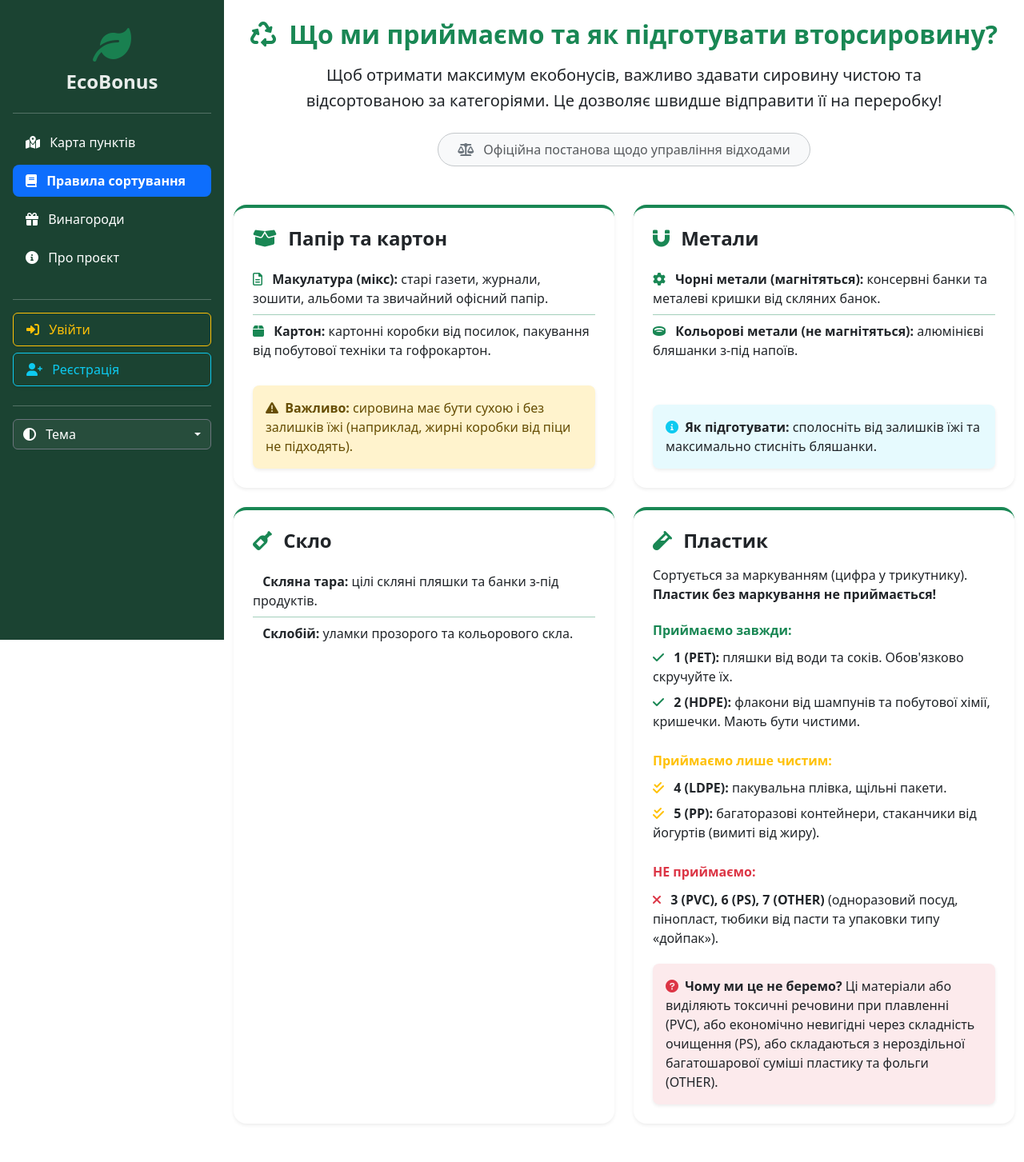
After one commit to Hlynskyi19/PROJECT, a Django app: page /rules/ in a window 1280 px wide. The commit adds this page. Shown: the whole page at 80% size. Run offline with Django 5.2, Linux system fonts and the light colour scheme; some libraries are stand-ins or nearby versions.

Commit message:
Added a tab with sorting rules
Co-authored-by: Copilot <copilot@github.com>

```diff
--- a/itproger/main/templates/main/layout.html
+++ b/itproger/main/templates/main/layout.html
@@ -49,6 +49,11 @@
             <li class="nav-item mb-2">
                 <a href="{% url 'home' %}" class="nav-link text-white {% if request.resolver_match.url_name == 'home' %}active fw-bold{% endif %}" style="{% if request.resolver_match.url_name != 'home' %}background: none;{% endif %}; border-radius: 8px;">
                     <i class="fa-solid fa-map-location-dot me-2"></i> Карта пунктів
+                </a>
+            </li>
+            <li class="nav-item mb-2">
+                <a href="{% url 'rules' %}" class="nav-link text-white {% if request.resolver_match.url_name == 'rules' %}active fw-bold{% endif %}" style="{% if request.resolver_match.url_name != 'rules' %}background: none;{% endif %}; border-radius: 8px;">
+                    <i class="fa-solid fa-book me-2"></i> Правила сортування
                 </a>
             </li>
             <li class="nav-item mb-2">
--- /dev/null
+++ b/itproger/main/templates/main/rules.html
@@ -0,0 +1,143 @@
+{% extends 'main/layout.html' %}
+
+{% block title %}Правила сортування - EcoBonus{% endblock %}
+
+{% block content %}
+<div class="container mt-4 mb-5">
+
+    <!-- Заголовок сторінки -->
+    <div class="text-center mb-5">
+        <h2 class="fw-bold text-success mb-3">
+            <i class="fa-solid fa-recycle me-2"></i> Що ми приймаємо та як підготувати вторсировину?
+        </h2>
+        <p class="fs-5 text-body mx-auto" style="max-width: 800px; line-height: 1.6;">
+            Щоб отримати максимум екобонусів, важливо здавати сировину чистою та відсортованою за категоріями. Це дозволяє швидше відправити її на переробку!
+        </p>
+
+        <!-- Офіційне покликання на постанову -->
+        <div class="mt-4">
+            <a href="https://zakon.rada.gov.ua/laws/show/1102-2023-%D0%BF#Text" target="_blank" class="btn border border-secondary-subtle rounded-pill text-muted px-4 py-2" style="background-color: var(--bs-tertiary-bg); transition: all 0.2s;">
+                <i class="fa-solid fa-scale-balanced me-2 text-secondary"></i>
+                Офіційна постанова щодо управління відходами
+            </a>
+        </div>
+    </div>
+
+    <!-- Сітка карток -->
+    <div class="row g-4">
+
+        <!-- 1. Папір та картон -->
+        <div class="col-lg-6">
+            <div class="card shadow-sm border-0 bg-body rounded-4 h-100 border-success border-top border-4">
+                <div class="card-body p-4 d-flex flex-column">
+                    <h4 class="fw-bold text-body mb-3">
+                        <i class="fa-solid fa-box-open text-success me-2"></i> Папір та картон
+                    </h4>
+                    <ul class="list-group list-group-flush mb-4">
+                        <li class="list-group-item bg-body text-body border-success-subtle px-0">
+                            <i class="fa-regular fa-file-lines text-success me-2"></i>
+                            <strong>Макулатура (мікс):</strong> старі газети, журнали, зошити, альбоми та звичайний офісний папір.
+                        </li>
+                        <li class="list-group-item bg-body text-body border-success-subtle px-0">
+                            <i class="fa-solid fa-box text-success me-2"></i>
+                            <strong>Картон:</strong> картонні коробки від посилок, пакування від побутової техніки та гофрокартон.
+                        </li>
+                    </ul>
+                    <div class="alert alert-warning border-0 shadow-sm mt-auto mb-0 rounded-3">
+                        <i class="fa-solid fa-triangle-exclamation me-1"></i> <strong>Важливо:</strong> сировина має бути сухою і без залишків їжі (наприклад, жирні коробки від піци не підходять).
+                    </div>
+                </div>
+            </div>
+        </div>
+
+        <!-- 2. Метали -->
+        <div class="col-lg-6">
+            <div class="card shadow-sm border-0 bg-body rounded-4 h-100 border-success border-top border-4">
+                <div class="card-body p-4 d-flex flex-column">
+                    <h4 class="fw-bold text-body mb-3">
+                        <i class="fa-solid fa-magnet text-success me-2"></i> Метали
+                    </h4>
+                    <ul class="list-group list-group-flush mb-4">
+                        <li class="list-group-item bg-body text-body border-success-subtle px-0">
+                            <i class="fa-solid fa-gear text-success me-2"></i>
+                            <strong>Чорні метали (магнітяться):</strong> консервні банки та металеві кришки від скляних банок.
+                        </li>
+                        <li class="list-group-item bg-body text-body border-success-subtle px-0">
+                            <i class="fa-solid fa-ring text-success me-2"></i>
+                            <strong>Кольорові метали (не магнітяться):</strong> алюмінієві бляшанки з-під напоїв.
+                        </li>
+                    </ul>
+                    <div class="alert alert-info border-0 shadow-sm mt-auto mb-0 rounded-3" style="background-color: rgba(13, 202, 240, 0.1); color: inherit;">
+                        <i class="fa-solid fa-circle-info text-info me-1"></i> <strong>Як підготувати:</strong> сполосніть від залишків їжі та максимально стисніть бляшанки.
+                    </div>
+                </div>
+            </div>
+        </div>
+
+        <!-- 3. Скло -->
+        <div class="col-lg-6">
+            <div class="card shadow-sm border-0 bg-body rounded-4 h-100 border-success border-top border-4">
+                <div class="card-body p-4 d-flex flex-column">
+                    <h4 class="fw-bold text-body mb-3">
+                        <i class="fa-solid fa-wine-bottle text-success me-2"></i> Скло
+                    </h4>
+                    <ul class="list-group list-group-flush mb-4">
+                        <li class="list-group-item bg-body text-body border-success-subtle px-0">
+                            <i class="fa-solid fa-jar text-success me-2"></i>
+                            <strong>Скляна тара:</strong> цілі скляні пляшки та банки з-під продуктів.
+                        </li>
+                        <li class="list-group-item bg-body text-body border-success-subtle px-0">
+                            <i class="fa-solid fa-cubes-stacked text-success me-2"></i>
+                            <strong>Склобій:</strong> уламки прозорого та кольорового скла.
+                        </li>
+                    </ul>
+                </div>
+            </div>
+        </div>
+
+        <!-- 4. Пластик (Найбільший блок) -->
+        <div class="col-lg-6">
+            <div class="card shadow-sm border-0 bg-body rounded-4 h-100 border-success border-top border-4">
+                <div class="card-body p-4 d-flex flex-column">
+                    <h4 class="fw-bold text-body mb-3">
+                        <i class="fa-solid fa-vial text-success me-2"></i> Пластик
+                    </h4>
+                    <p class="text-body mb-3">Сортується за маркуванням (цифра у трикутнику). <strong>Пластик без маркування не приймається!</strong></p>
+
+                    <h6 class="fw-bold text-success mt-2">Приймаємо завжди:</h6>
+                    <ul class="list-group list-group-flush mb-3">
+                        <li class="list-group-item bg-body text-body border-success-subtle px-0 py-1 border-0">
+                            <i class="fa-solid fa-check text-success me-2"></i> <strong>1 (PET):</strong> пляшки від води та соків. Обов'язково скручуйте їх.
+                        </li>
+                        <li class="list-group-item bg-body text-body border-success-subtle px-0 py-1 border-0">
+                            <i class="fa-solid fa-check text-success me-2"></i> <strong>2 (HDPE):</strong> флакони від шампунів та побутової хімії, кришечки. Мають бути чистими.
+                        </li>
+                    </ul>
+
+                    <h6 class="fw-bold text-warning mt-2">Приймаємо лише чистим:</h6>
+                    <ul class="list-group list-group-flush mb-3">
+                        <li class="list-group-item bg-body text-body border-success-subtle px-0 py-1 border-0">
+                            <i class="fa-solid fa-check-double text-warning me-2"></i> <strong>4 (LDPE):</strong> пакувальна плівка, щільні пакети.
+                        </li>
+                        <li class="list-group-item bg-body text-body border-success-subtle px-0 py-1 border-0">
+                            <i class="fa-solid fa-check-double text-warning me-2"></i> <strong>5 (PP):</strong> багаторазові контейнери, стаканчики від йогуртів (вимиті від жиру).
+                        </li>
+                    </ul>
+
+                    <h6 class="fw-bold text-danger mt-2">НЕ приймаємо:</h6>
+                    <ul class="list-group list-group-flush mb-3">
+                        <li class="list-group-item bg-body text-body border-success-subtle px-0 py-1 border-0">
+                            <i class="fa-solid fa-xmark text-danger me-2"></i> <strong>3 (PVC), 6 (PS), 7 (OTHER)</strong> (одноразовий посуд, пінопласт, тюбики від пасти та упаковки типу «дойпак»).
+                        </li>
+                    </ul>
+
+                    <div class="alert alert-danger border-0 shadow-sm mt-auto mb-0 rounded-3" style="background-color: rgba(220, 53, 69, 0.1); color: inherit;">
+                        <i class="fa-solid fa-circle-question text-danger me-1"></i> <strong>Чому ми це не беремо?</strong> Ці матеріали або виділяють токсичні речовини при плавленні (PVC), або економічно невигідні через складність очищення (PS), або складаються з нероздільної багатошарової суміші пластику та фольги (OTHER).
+                    </div>
+                </div>
+            </div>
+        </div>
+
+    </div>
+</div>
+{% endblock %}
--- a/itproger/main/urls.py
+++ b/itproger/main/urls.py
@@ -17,4 +17,5 @@ urlpatterns = [
     path('settings/', views.settings_view, name='settings'),
     path('store-panel/', views.store_panel, name='store_panel'),
     path('delete-offer/<int:offer_id>/', views.delete_offer, name='delete_offer'),
+    path('rules/', views.rules, name='rules'),
 ]
--- a/itproger/main/views.py
+++ b/itproger/main/views.py
@@ -1,13 +1,12 @@
-from django.shortcuts import render
+from django.shortcuts import render, redirect, get_object_or_404
 import json
 from django.contrib.auth.decorators import login_required
 from .models import RecyclingPoint, UserProfile, Review, Transaction, UserReward, StoreOffer
 from django.contrib import messages
-from .services import spend_eco_points
+from .services import spend_eco_points, add_eco_points
 import uuid
 from django.contrib.auth.models import User
-from .services import spend_eco_points, add_eco_points
-from django.contrib.auth import update_session_auth_hash
+from django.contrib.auth import login, update_session_auth_hash
 from django.contrib.auth.forms import PasswordChangeForm
 from .forms import CustomRegisterForm, UserUpdateForm, ProfileUpdateForm
 
@@ -41,8 +40,9 @@ def index(request):
 def about(request):
     return render(request, 'main/about.html')
 
-from django.contrib.auth import login
-from django.shortcuts import redirect
+# НОВА ФУНКЦІЯ ДЛЯ СТОРІНКИ ПРАВИЛ
+def rules(request):
+    return render(request, 'main/rules.html')
 
 def register(request):
     # Якщо користувач відправив форму з даними
@@ -62,9 +62,6 @@ def register(request):
         form = CustomRegisterForm()
 
     return render(request, 'main/register.html', {'form': form})
-
-from django.shortcuts import render, redirect, get_object_or_404
-from .models import RecyclingPoint, UserProfile, Review # Додали імпорт Review
 
 def point_detail(request, point_id):
     # Шукаємо пункт за ID, якщо не знайдено — видасть помилку 404
@@ -98,13 +95,13 @@ def profile(request):
         # Для пункту прийому все правильно (партнер прив'язаний до User)
         transactions = Transaction.objects.filter(partner=request.user).order_by('-created_at')
     else:
-        # ВИПРАВЛЕНО ТУТ: Шукаємо по user_profile, а не по request.user!
+        # Шукаємо по user_profile, а не по request.user!
         transactions = Transaction.objects.filter(user=user_profile).order_by('-created_at')
 
     # Дістаємо всі куплені промокоди користувача
     my_rewards = UserReward.objects.filter(user=request.user).order_by('-purchased_at')
 
-    # 3. Передаємо все у шаблон
+    # Передаємо все у шаблон
     return render(request, 'main/profile.html', {
         'profile': user_profile,
         'transactions': transactions,
```
Also changed, not shown: itproger/main/templates/main/point_detail.html (+6 -2 lines), itproger/db.sqlite3, itproger/main/static/main/img/logo.png (deleted).
